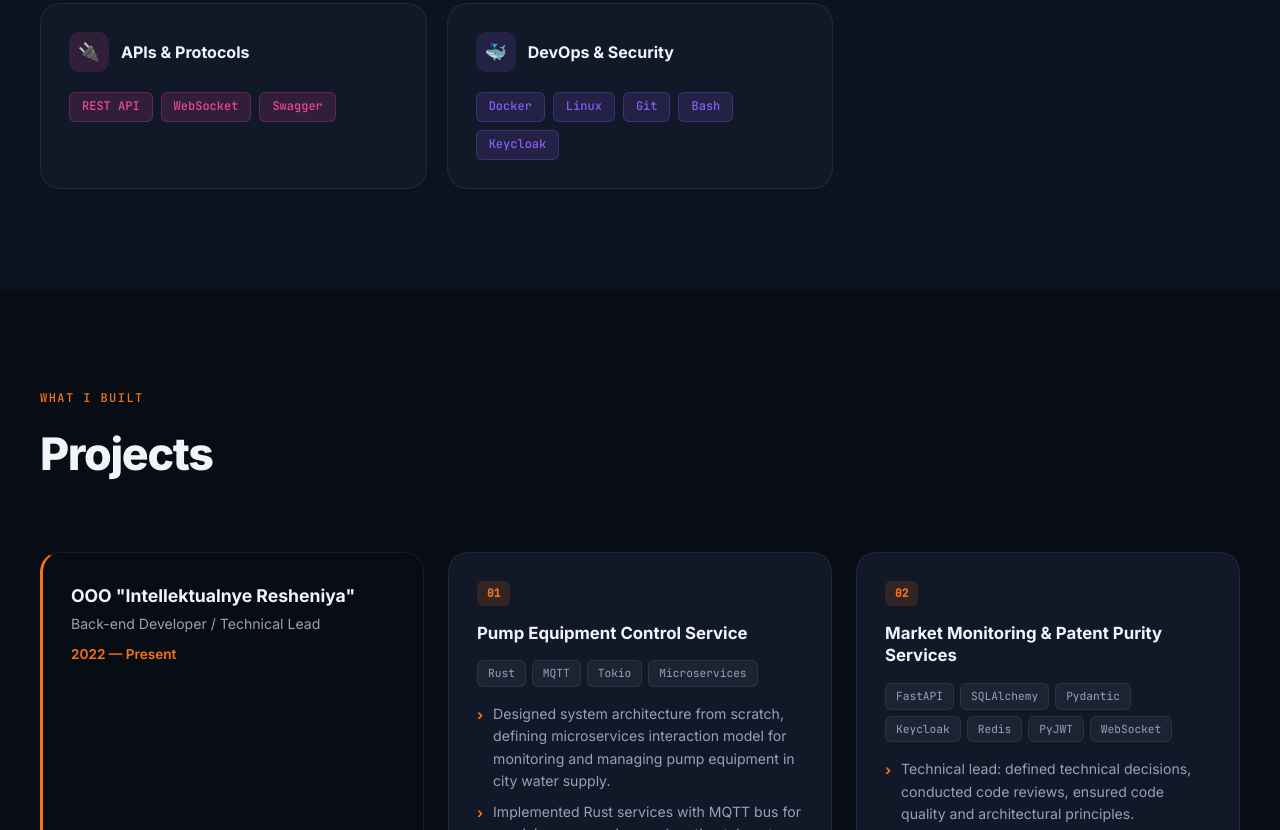
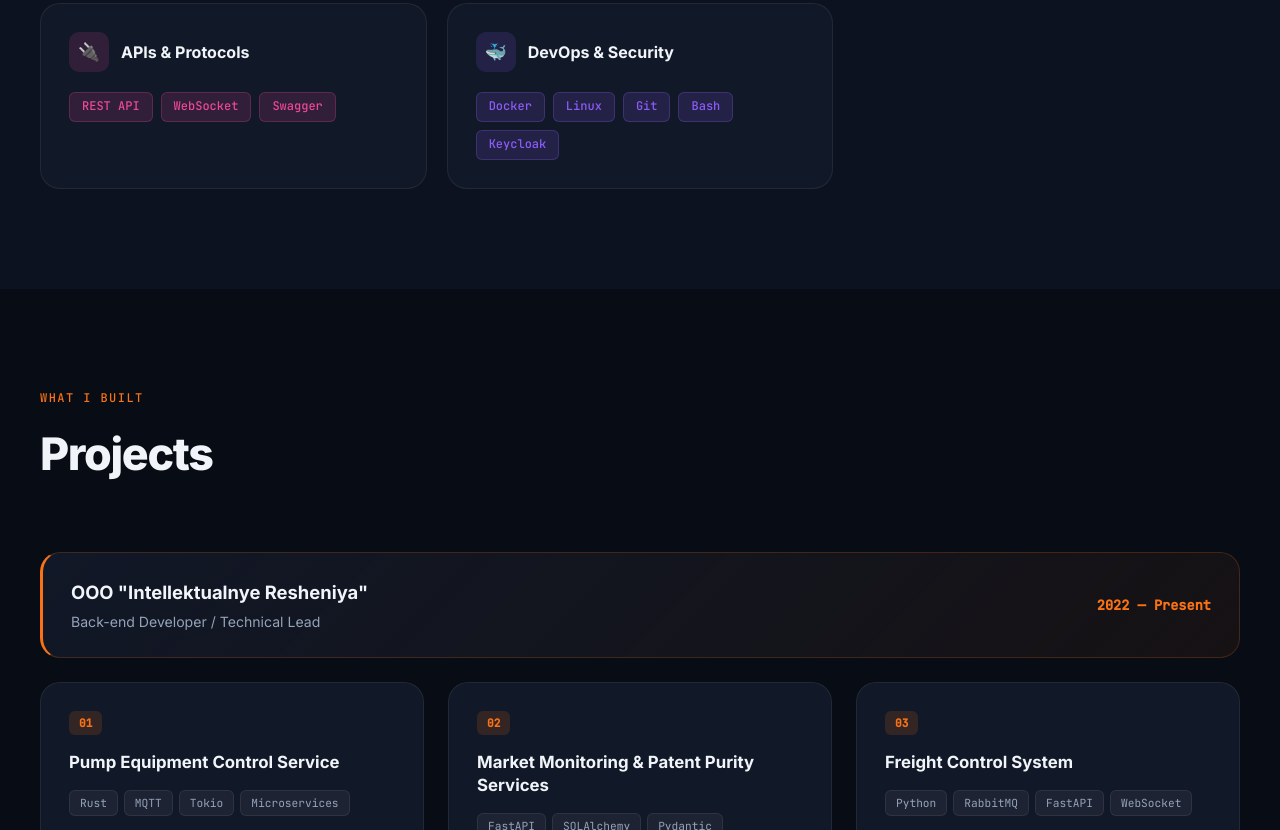
Before and after one commit to BEPOHUKA-U3-KA3AXCTAHA/portfolio, a plain HTML site: page index.html in a window 1280 px wide. Shown: the part 1970-2800 px from the top of the page. Drawn offline with Linux system fonts and the light colour scheme.

Commit message:
Improve company header styling, clear visual separation

```diff
--- a/css/style.css
+++ b/css/style.css
@@ -557,6 +557,42 @@ img { max-width: 100%; display: block; }
   gap: 24px;
 }
 
+.company-header {
+  grid-column: 1 / -1;
+  background: linear-gradient(135deg, var(--bg-card) 0%, rgba(249,115,22,.06) 100%);
+  border: 1px solid rgba(249,115,22,.2);
+  border-left: 3px solid var(--accent);
+  border-radius: var(--radius-lg);
+  padding: 24px 28px;
+  display: flex;
+  justify-content: space-between;
+  align-items: center;
+  flex-wrap: wrap;
+  gap: 12px;
+  opacity: 0;
+  transform: translateY(20px);
+  animation: fadeUp .5s ease forwards;
+}
+.company-header:not(:first-child) {
+  margin-top: 20px;
+}
+.company-header h3 {
+  font-size: 1.15rem;
+  font-weight: 700;
+  color: var(--text);
+}
+.company-header .company-role {
+  font-size: .88rem;
+  color: var(--text-muted);
+  margin-top: 2px;
+}
+.company-header .company-period {
+  font-family: 'JetBrains Mono', monospace;
+  font-size: .85rem;
+  color: var(--accent);
+  font-weight: 600;
+}
+
 .project-card {
   background: var(--bg-card);
   border: 1px solid var(--border);
--- a/js/main.js
+++ b/js/main.js
@@ -389,16 +389,14 @@ function renderProjectCards(items, tab, showMoreLabel, showLessLabel) {
   }).join('');
 }
 
-function makeCompanyHeader(title, role, period, delay) {
+function makeCompanyHeader(title, role, period) {
   return `
-    <div class="project-card" style="animation-delay:${delay}s;border-left:3px solid var(--accent);background:var(--card-alt, var(--card))">
-      <div style="display:flex;justify-content:space-between;align-items:center;flex-wrap:wrap;gap:8px">
-        <div>
-          <h3 style="font-size:1.1rem;font-weight:700;color:var(--text)">${title}</h3>
-          <p style="font-size:.88rem;color:var(--text-muted);margin-top:2px">${role}</p>
-        </div>
-        <span style="font-size:.85rem;color:var(--accent);font-weight:600">${period}</span>
+    <div class="company-header">
+      <div>
+        <h3>${title}</h3>
+        <p class="company-role">${role}</p>
       </div>
+      <span class="company-period">${period}</span>
     </div>
   `;
 }
```
